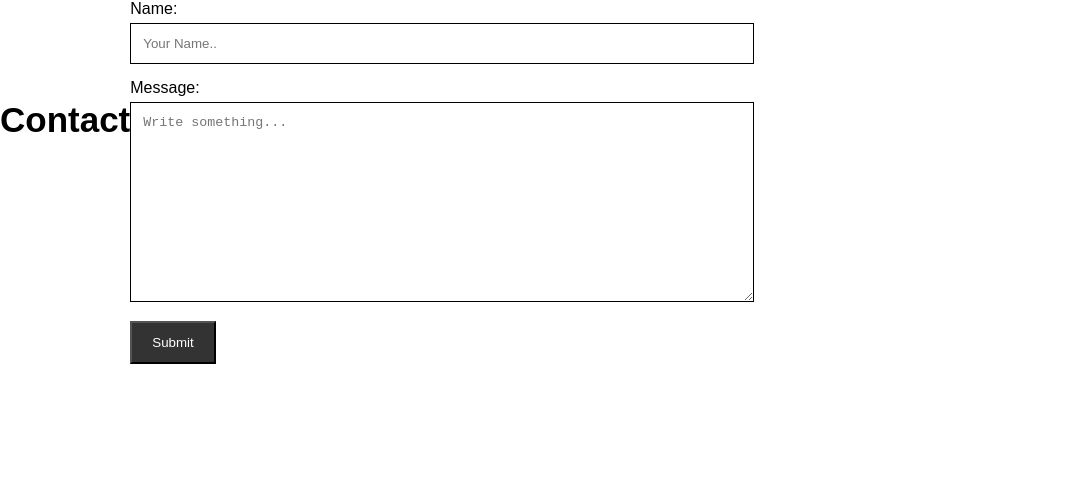
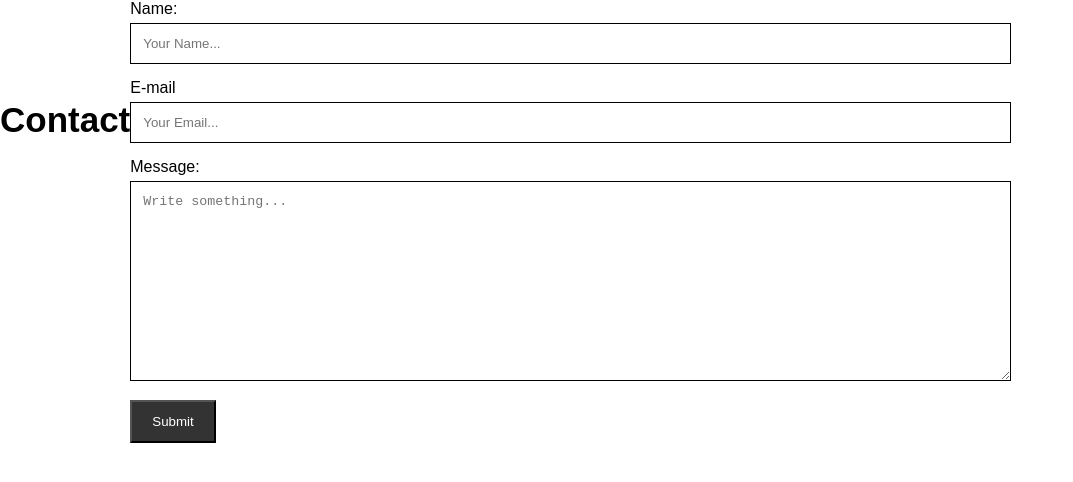
Before and after one commit to lebenpdx/web, a plain HTML site: page contact.html in a window 1280 px wide. Shown: the whole page, without its empty margins (0-1073 px from the left). Drawn offline with Linux system fonts and the light colour scheme.

Commit message:
added email field to contact

```diff
--- a/contact.html
+++ b/contact.html
@@ -19,8 +19,17 @@
           id="name"
           name="name"
           class="contact"
-          placeholder="Your Name.."
+          placeholder="Your Name..."
           required
+        />
+
+        <label for="email">E-mail</label>
+        <input
+          type="email"
+          id="email"
+          name="email"
+          class="contact"
+          placeholder="Your Email..."
         />
 
         <label for="msg">Message: </label>
--- a/contact.js
+++ b/contact.js
@@ -4,9 +4,11 @@ form.addEventListener("submit", function (event) {
   event.preventDefault();
 
   const name = document.querySelector("#name").value;
+  const email = document.querySelector("#email").value;
   const msg = document.querySelector("#msg").value;
 
   console.log("Name: " + name);
+  console.log("E-mail: " + email);
   console.log("Message: " + msg);
 
   form.reset();
--- a/styles.css
+++ b/styles.css
@@ -132,6 +132,7 @@ body {
 /*Contact*/
 
 input[type="text"],
+input[type="email"],
 textarea {
   width: 100%;
   padding: 12px;
```
Also changed, not shown: projects.html (+1 -1 lines).
